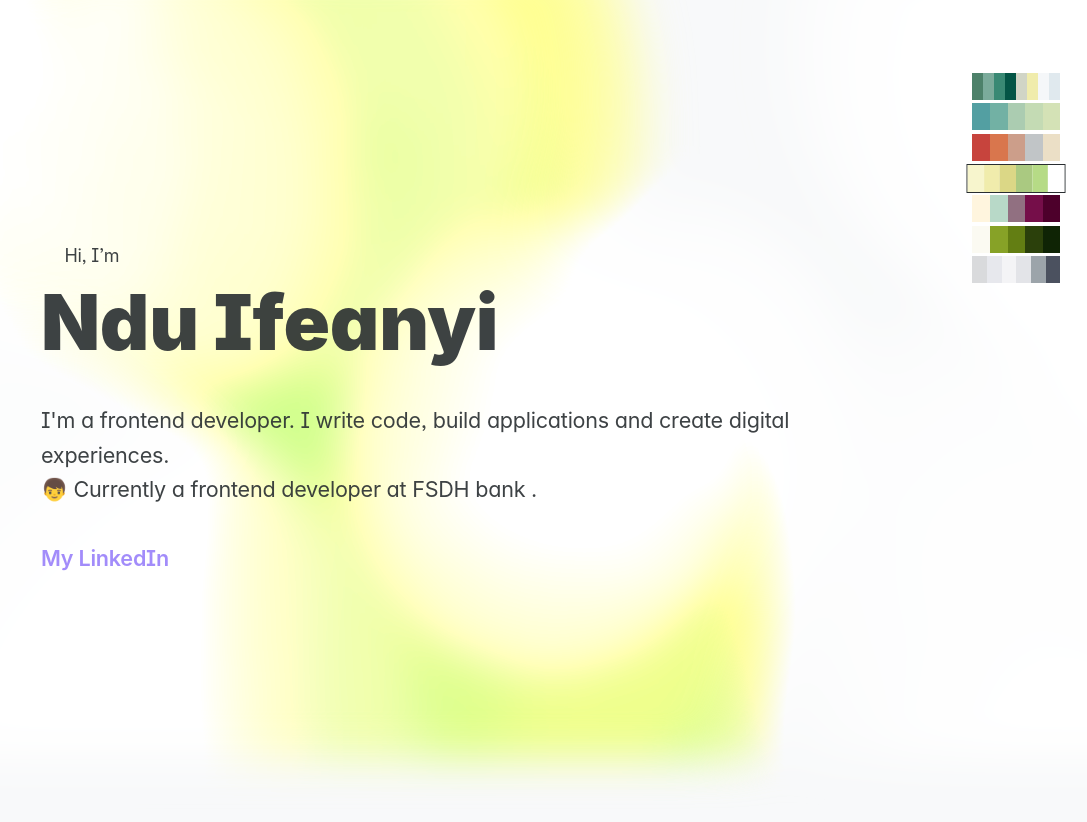
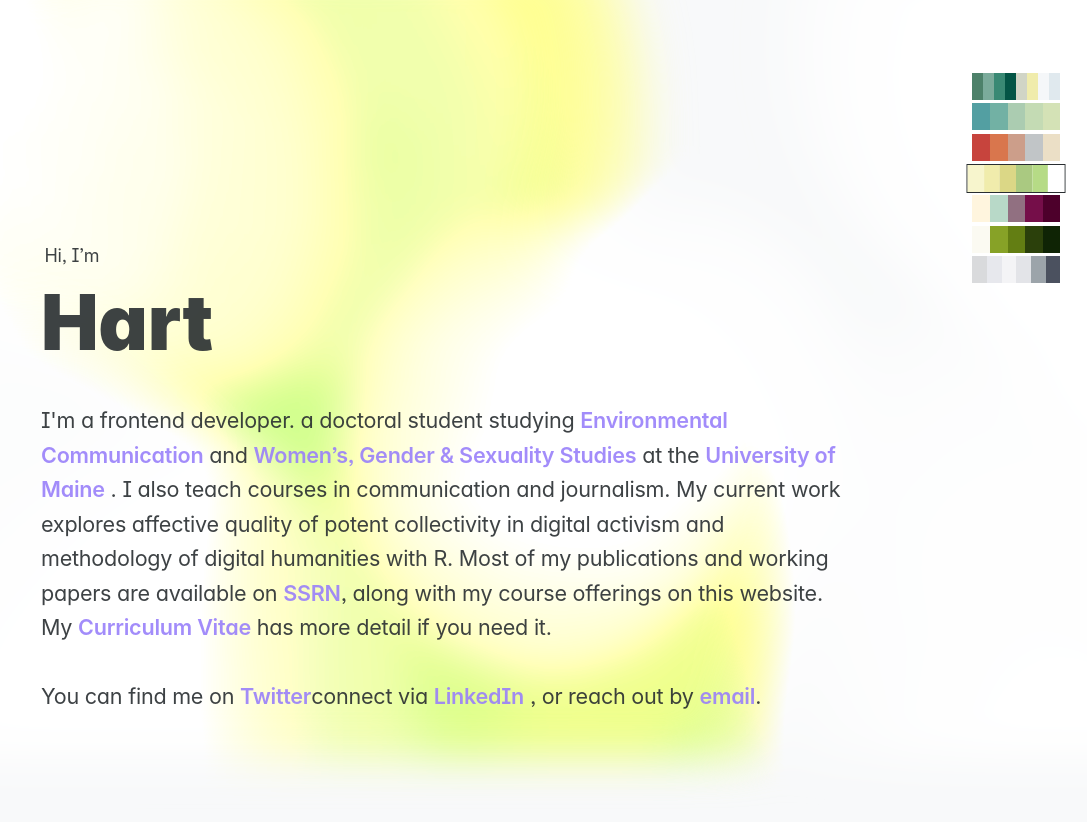
Before and after one commit to aghwotu/react-blog, a React (Create React App) app: page / in a window 1280 px wide. Shown: the top 822 px of the page, without its empty margins (193-1280 px from the left). Built offline with nearby package versions, Linux system fonts and the light colour scheme; a web font is replaced by a local one.

Commit message:
feat(blog): build blog for Hart Bullock

```diff
--- a/src/components/Home/HomeHeader/HomeHeader.jsx
+++ b/src/components/Home/HomeHeader/HomeHeader.jsx
@@ -1,13 +1,13 @@
-import React, {Component} from "react"
-import classNames from "classnames"
-import Link from "../../_ui/Link/Link"
-import WatercolorCanvas from "../../WatercolorCanvas/WatercolorCanvas"
+import React, { Component } from 'react';
+import classNames from 'classnames';
+import Link from '../../_ui/Link/Link';
+import WatercolorCanvas from '../../WatercolorCanvas/WatercolorCanvas';
 
-require('./HomeHeader.scss')
+require('./HomeHeader.scss');
 
 class HomeHeader extends Component {
   getClassName() {
-    return classNames("HomeHeader")
+    return classNames('HomeHeader');
   }
 
   render() {
@@ -17,22 +17,45 @@ class HomeHeader extends Component {
         <div className="HomeHeader__content">
           <div className="HomeHeader__content__text">
             <div className="HomeHeader__content__text__top">Hi, I’m</div>
-            <h1 className="HomeHeader__content__text__title">Ndu Ifeanyi</h1>
+            <h1 className="HomeHeader__content__text__title">Hart</h1>
 
             <div className="HomeHeader__content__text__description">
-              I'm a frontend developer.
-              I write code, build applications and create digital experiences.
-              <br />
-               👦 Currently a frontend developer at FSDH bank .
+              I'm a frontend developer. a doctoral student studying{' '}
+              <Link to="https://cmj.umaine.edu/">
+                Environmental Communication
+              </Link>{' '}
+              and{' '}
+              <Link to="https://umaine.edu/womensgenderandsexualitystudies/">
+                Women’s, Gender & Sexuality Studies
+              </Link>{' '}
+              at the <Link to="University of Maine">University of Maine</Link> .
+              I also teach courses in communication and journalism. My current
+              work explores affective quality of potent collectivity in digital
+              activism and methodology of digital humanities with R. Most of my
+              publications and working papers are available on{' '}
+              <Link to="https://papers.ssrn.com/sol3/cf_dev/AbsByAuth.cfm?per_id=3532935">
+                SSRN
+              </Link>
+              , along with my{' '}
+              <Link to="https://hartbullock.com/course/cse-138/"></Link> course
+              offerings on this website. My{' '}
+              <Link to="https://hartbullock.com/CV.pdf">Curriculum Vitae</Link>{' '}
+              has more detail if you need it.
               <br />
               <br />
-              <Link to="https://www.linkedin.com/in/ifeanyi-ndu-7b9b80164/">My LinkedIn</Link>
+              You can find me on{' '}
+              <Link to="https://twitter.com/HartBullock">Twitter</Link>connect
+              via{' '}
+              <Link to="https://www.linkedin.com/in/hartbullock/">
+                LinkedIn
+              </Link>{' '}
+              , or reach out by <Link to="minglei.zhang@maine.edu">email</Link>.
             </div>
           </div>
         </div>
       </div>
-    )
+    );
   }
 }
 
-export default HomeHeader
+export default HomeHeader;
--- a/src/components/Home/HomeHeader/HomeHeader.scss
+++ b/src/components/Home/HomeHeader/HomeHeader.scss
@@ -1,5 +1,4 @@
-@import "src/styles/lib";
-
+@import 'src/styles/lib';
 
 .HomeHeader {
   position: relative;
@@ -16,7 +15,8 @@
 }
 
 .HomeHeader__content__text__top {
-  padding-left: 1.3em;
+  // padding-left: 1.3em;
+  padding-left: 0.19em;
 }
 
 .HomeHeader__content__text {
```
